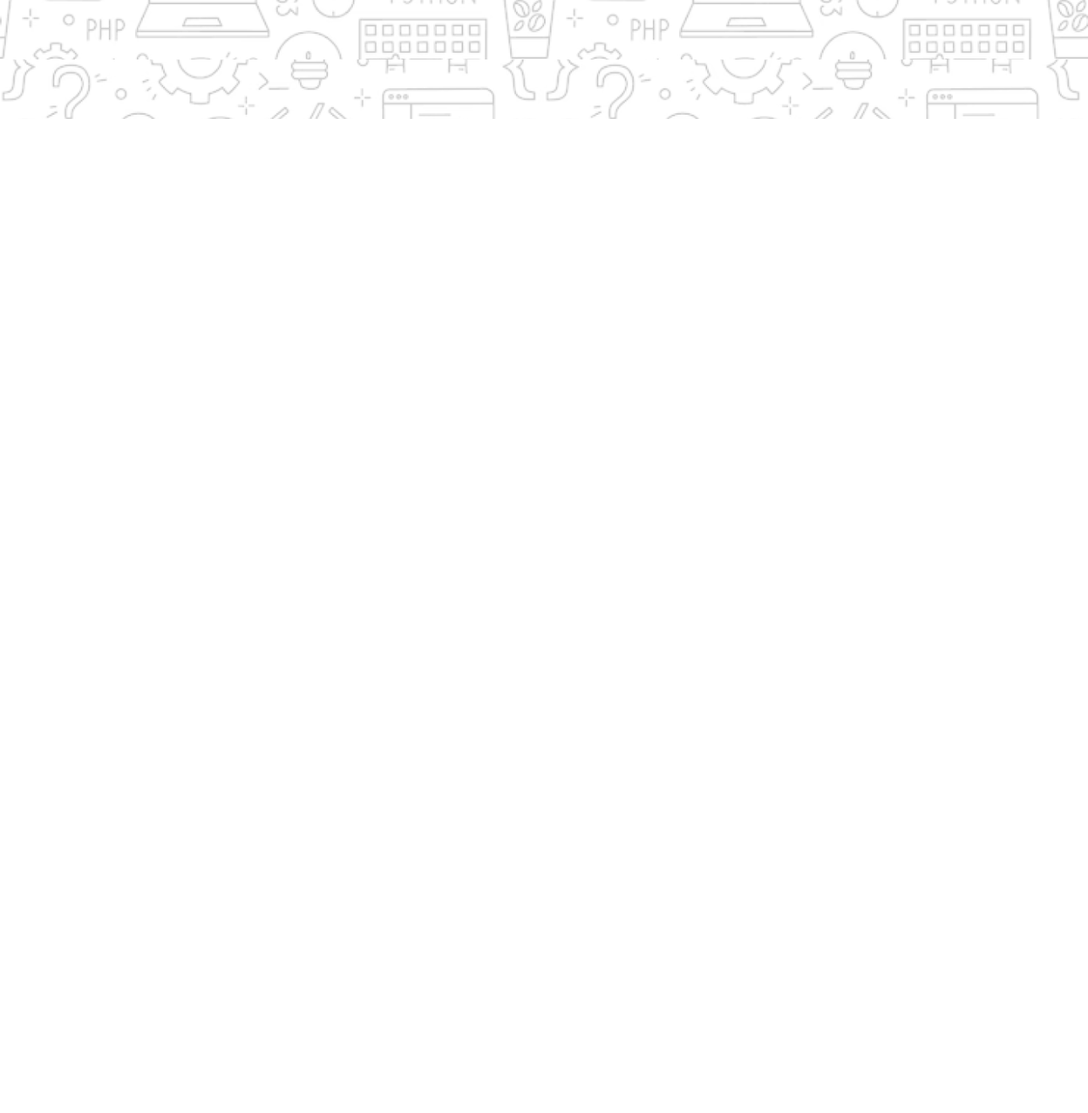
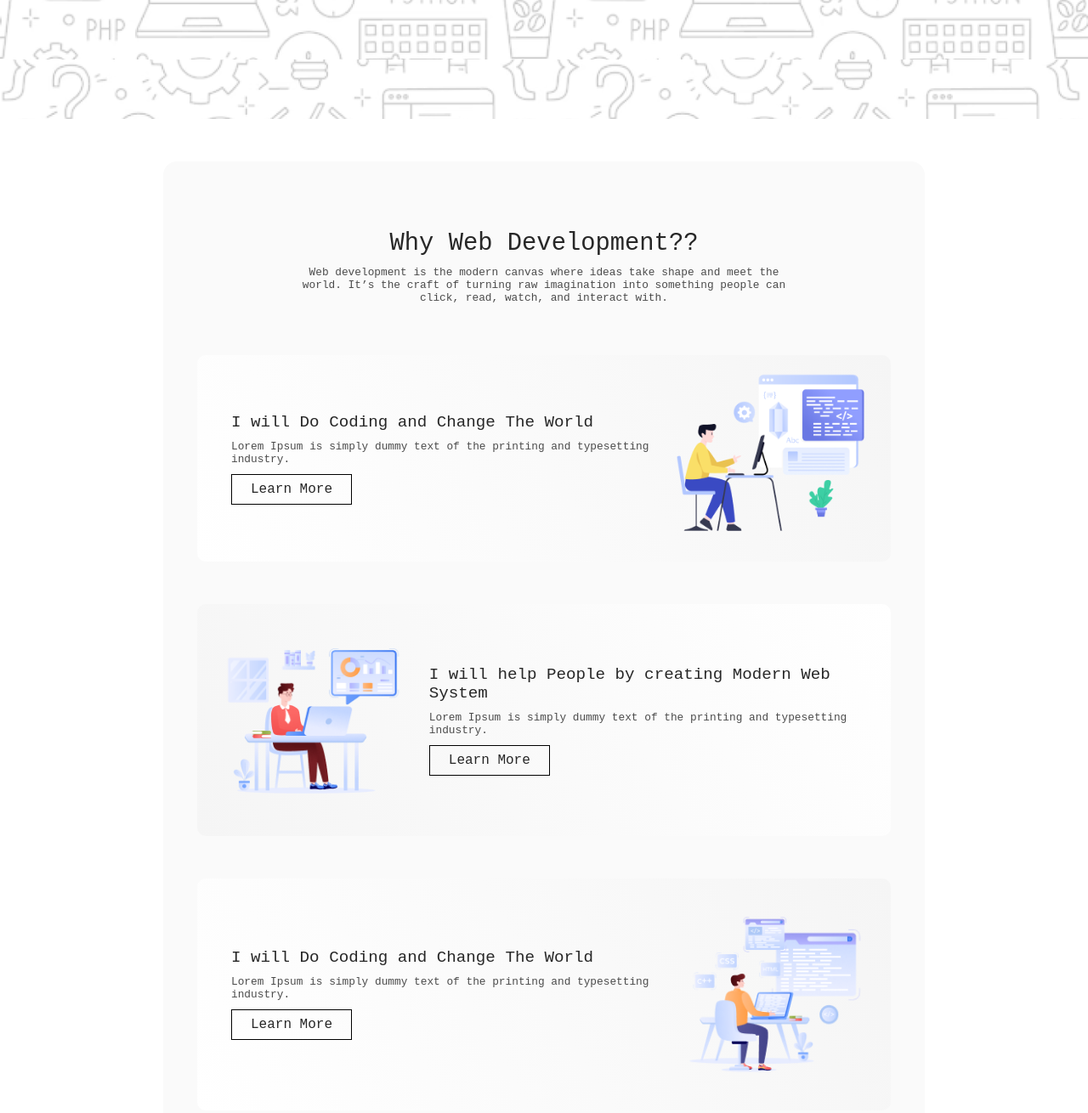
Before and after one commit to mdrefatahkaif/dev-to-be, a plain HTML site: page index.html in a window 1280 px wide. Shown: the part 660-1970 px from the top of the page at 85% size. Before the commit the page ends 800 px from the top, so only its background shows below. Drawn offline with Linux system fonts and the light colour scheme; a web font is replaced by a local one.

Commit message:
why debdevelopment section done

```diff
--- a/index.html
+++ b/index.html
@@ -22,6 +22,58 @@
     <button id="cnt-with-me-btn" class="button-style">Contact with me</button>
   </section>
 
+  <section id="why-wweb-dev-section">
+    <div id="why-wd-main">
+      <h2 class="heading-style">Why Web Development??</h2>
+      <p class="paragraph-style">Web development is the modern canvas where ideas take shape and meet the world. It’s
+        the craft of turning raw
+        imagination into something people can click, read, watch, and interact with.</p>
+
+
+      <div id="main-section-of-card">
+        <!---section one-->
+        <div class="main-3-sec">
+          <div class="text-sec">
+            <h3 class="heading-style">I will Do Coding and Change The World</h3>
+            <p class="paragraph-style">Lorem Ipsum is simply dummy text of the printing and typesetting industry.</p>
+            <button class="button-style">Learn More</button>
+          </div>
+          <div class="image-sec">
+            <img src="assets/Layer_1.png" alt="">
+          </div>
+        </div>
+
+        <!---section two-->
+        <div id="middle-div" class="main-3-sec">
+          <div class="image-sec">
+            <img src="assets/Group 3.png" alt="">
+          </div>
+          <div class="text-sec">
+            <h3 class="heading-style">I will help People by creating Modern Web System</h3>
+            <p class="paragraph-style">Lorem Ipsum is simply dummy text of the printing and typesetting industry.</p>
+            <button class="button-style">Learn More</button>
+          </div>
+        </div>
+
+        <!---section three-->
+        <div class="main-3-sec">
+          <div class="text-sec">
+            <h3 class="heading-style">I will Do Coding and Change The World</h3>
+            <p class="paragraph-style">Lorem Ipsum is simply dummy text of the printing and typesetting industry.</p>
+            <button class="button-style">Learn More</button>
+          </div>
+          <div class="image-sec">
+            <img src="assets/Group 4.png" alt="">
+          </div>
+        </div>
+
+
+      </div>
+
+    </div>
+
+  </section>
+
 
   <script src="script.js"></script>
 </body>
--- a/style.css
+++ b/style.css
@@ -80,6 +80,93 @@ nav {
   color: rgb(0, 0, 0);
 }
 
+#why-wweb-dev-section {
+  height: fit-content;
+  display: flex;
+  flex-direction: column;
+  justify-content: center;
+  align-items: center;
+  padding: 50px 0px 50px 0px;
+  text-align: center;
+}
+
+#why-wd-main {
+  height: fit-content;
+  width: 70%;
+  display: flex;
+  flex-direction: column;
+  justify-content: center;
+  align-items: center;
+  text-align: center;
+  gap: 10px;
+  padding: 80px 40px 80px 40px;
+  border-radius: 16px;
+  background: rgb(250, 250, 250);
+}
+
+#why-wd-main>p {
+  width: 70%;
+}
+
+#main-section-of-card {
+  display: flex;
+  flex-direction: column;
+  justify-content: center;
+  align-items: center;
+  gap: 50px;
+  margin-top: 50px;
+}
+
+.main-3-sec {
+  background: linear-gradient(60deg, white, rgb(245, 245, 245));
+  border-radius: 10px;
+  padding: 20px;
+  display: flex;
+  justify-content: center;
+  align-items: center;
+  width: 100%;
+}
+
+#middle-div {
+  background: linear-gradient(60deg, rgb(245, 245, 245), white);
+}
+
+
+.text-sec {
+  width: 70%;
+  display: flex;
+  flex-direction: column;
+  justify-content: center;
+  text-align: start;
+  align-items: start;
+  gap: 10px;
+  padding-left: 20px;
+}
+
+.text-sec>h3 {
+  font-size: 1.2rem;
+}
+
+.text-sec>p {
+  font-size: 0.8rem;
+}
+
+.text-sec>button {
+  border-radius: 0px;
+}
+
+.image-sec {
+  display: flex;
+  justify-content: center;
+  align-items: center;
+  width: 30%;
+  height: 100%;
+}
+
+.image-sec>img {
+  height: fit-content;
+  overflow: hidden;
+}
 
 @media (max-width: 1024px) {
   .heading-style {
@@ -111,6 +198,11 @@ nav {
   #hero>h1 {
     width: 85%;
   }
+
+  #why-wd-main {
+    width: 90%;
+  }
+
 }
 
 @media (max-width: 768px) {
@@ -140,4 +232,28 @@ nav {
     width: 90%;
   }
 
+
+  #why-wd-main {
+    width: 85%;
+  }
+
+  #why-wd-main>p {
+    width: 100%;
+  }
+
+  .main-3-sec {
+    padding: 14px;
+    flex-direction: column;
+    gap: 20px;
+  }
+
+  .text-sec {
+    width: 100%;
+    padding-top: 20px;
+  }
+
+  .image-sec {
+    width: 100%;
+  }
+
 }
```
